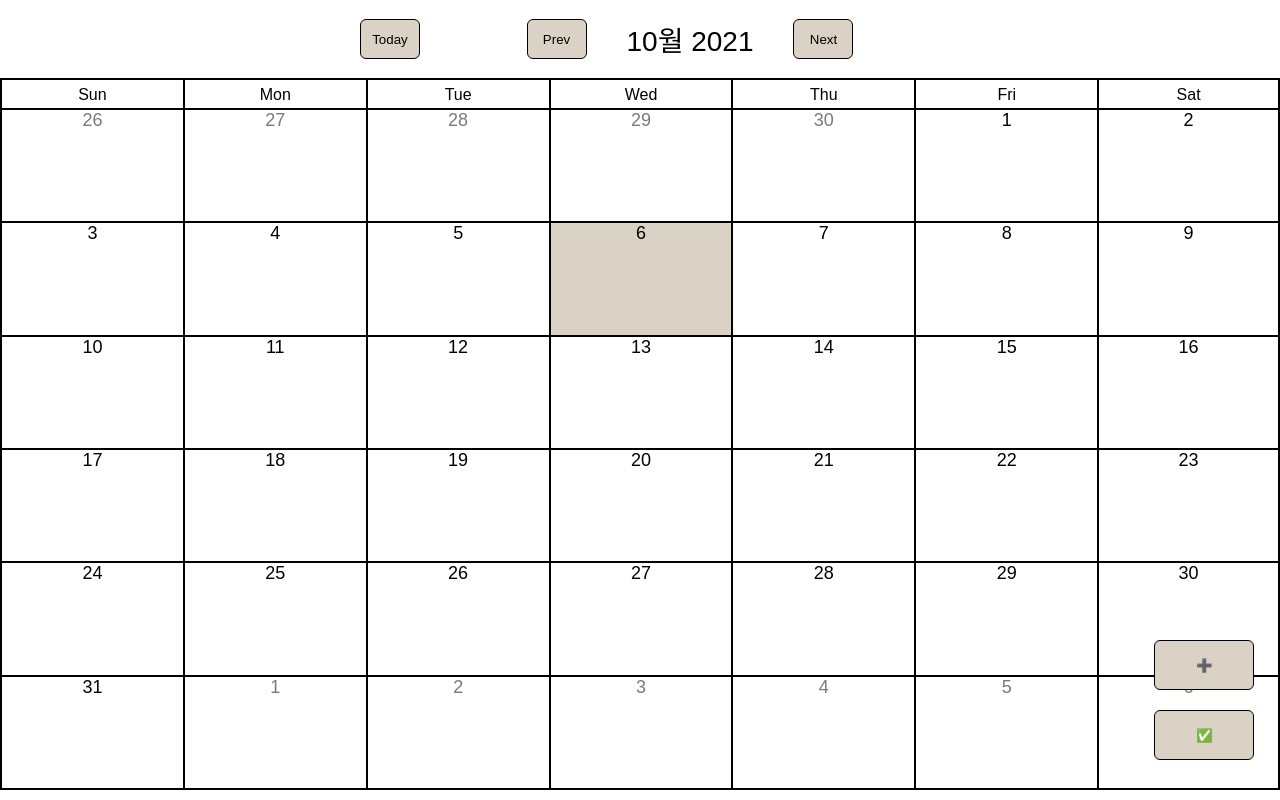
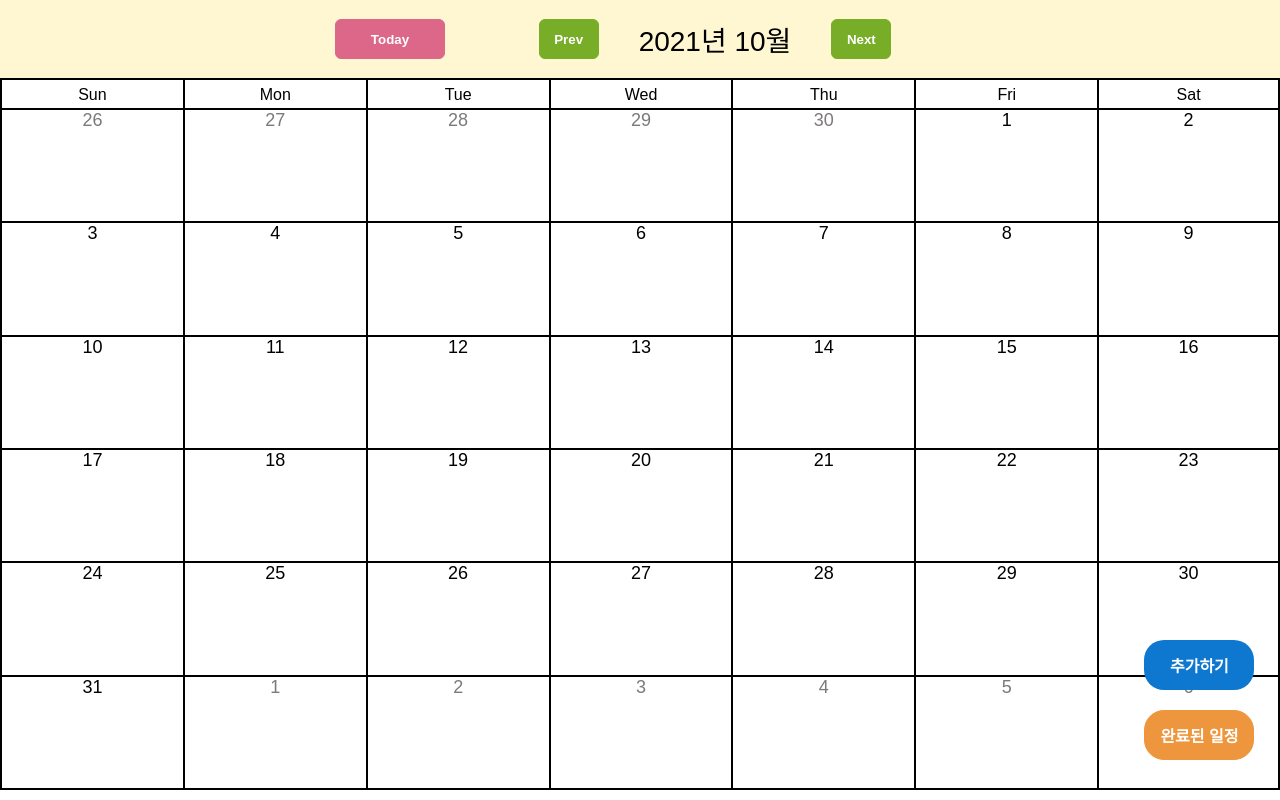
Before and after one commit to highjoon/My-Own-Calendar, a React (Create React App) app: page / in a window 1280 px wide. Built offline with nearby package versions, Linux system fonts and the light colour scheme; no server answers; the database is empty.

Commit message:
Color Styling

```diff
--- a/src/Styles/GlobalStyle.js
+++ b/src/Styles/GlobalStyle.js
@@ -15,20 +15,15 @@ const GlobalStyle = createGlobalStyle`
     :root {
         /* Color */
         --color-white: #ffffff;
-        --color-light-white: #eeeeee;
-        --color-dark-white: #bdbdbd;
-        --color-pink: #fe918d;
-        --color-dark-pink: #FF63B1;
-        --color-dark-grey: #cdcdcd;
-        --color-grey: #616161;
+        --color-dark-pink: #DD6789;
         --color-light-grey: #7c7979;
-        --color-blue: #73aace;
-        --color-dark-blue: #1909ee;
+        --color-blue: #0E78D1;
         --color-yellow: #fff7d1;
-        --color-light-yellow: #dbd2c6;
-        --color-orange: #feb546;
+        --color-light-cyan: #17ADAC;
+        --color-light-orange: #EE963E;
         --color-black: #000000;
-        --color-dark-purple: #272C52;
+        --color-green: #78AD27;
+        --color-crimson: #F23E33;
 
         /* Font size */
         --font-large: 48px;
@@ -38,6 +33,7 @@ const GlobalStyle = createGlobalStyle`
         --font-micro: 14px;
 
         /* Font weight */
+        --weight-heavy-bold: 900;
         --weight-bold: 700;
         --weight-semi-bold: 600;
         --weight-regular: 400;
--- a/src/components/Date.js
+++ b/src/components/Date.js
@@ -22,8 +22,8 @@ const Date = (props) => {
                         if (schedule.date.join("-") === thisDate) {
                             if (mode === "completed" && !schedule.is_complete) return;
 
-                            const hour = parseInt(String(schedule.dateWithTime).slice(-4, -2));
-                            const minutes = parseInt(String(schedule.dateWithTime).slice(-2));
+                            const hour = String(schedule.dateWithTime).slice(-4, -2);
+                            const minutes = String(schedule.dateWithTime).slice(-2);
 
                             return (
                                 <Schedule key={idx} id={schedule.id} _onClick={() => showModal(false, schedule.id)}>
--- a/src/components/DetailModal.js
+++ b/src/components/DetailModal.js
@@ -34,10 +34,11 @@ const DetailModal = (props) => {
         year: target.date[0],
         month: target.date[1],
         date: target.date[2],
-        hour: parseInt(String(target.dateWithTime).slice(-4, -2)),
-        minutes: parseInt(String(target.dateWithTime).slice(-2)),
+        hour: String(target.dateWithTime).slice(-4, -2),
+        minutes: String(target.dateWithTime).slice(-2),
         isComplete: target.is_complete,
     };
+    console.log(targetObj);
 
     return (
         <React.Fragment>
@@ -47,8 +48,8 @@ const DetailModal = (props) => {
                     <DetailTime>{`${targetObj.year}년 ${targetObj.month}월 ${targetObj.date}일 ${targetObj.hour}시 ${targetObj.minutes}분`}</DetailTime>
                     <DetailContent>{target.desc}</DetailContent>
                     <DetailBtnContainer>
-                        <Button text="삭제" right={10} _onClick={deleteSchedule} />
-                        <Button text={targetObj.isComplete ? "취소" : "완료"} _onClick={completeSchedule} />
+                        <Button className="detailBtn" text="삭제" _onClick={deleteSchedule} />
+                        <Button className="detailBtn" text={targetObj.isComplete ? "취소" : "완료"} _onClick={completeSchedule} />
                     </DetailBtnContainer>
                 </DetailContainer>
             </Modal>
--- a/src/components/Header.js
+++ b/src/components/Header.js
@@ -23,10 +23,10 @@ const HeaderBar = (props) => {
     return (
         <React.Fragment>
             <NavBar className="navbar">
-                <Button _onClick={moveToday} text="Today" />
+                <Button className="today" _onClick={moveToday} text="Today" />
                 <MonthContainer>
                     <Button className="prev" text="Prev" _onClick={prevMonth} />
-                    <Current className="current">{dayObj.format("MMM YYYY")}</Current>
+                    <Current className="current">{dayObj.format("YYYY년 MM월")}</Current>
                     <Button className="next" text="Next" _onClick={nextMonth} />
                 </MonthContainer>
             </NavBar>
@@ -40,7 +40,7 @@ const NavBar = styled.nav`
     justify-content: center;
     width: 100%;
     height: 80px;
-    background-color: var(--color-white);
+    background-color: var(--color-yellow);
     border-bottom: 2px solid var(--color-black);
 `;
 
@@ -51,11 +51,11 @@ const MonthContainer = styled.div`
     width: 500px;
 
     ${({ theme }) => theme.device.tablet} {
-        width: 400px;
+        width: 300px;
     }
 
     ${({ theme }) => theme.device.mobile} {
-        width: 250px;
+        width: 150px;
     }
 `;
 
@@ -69,7 +69,7 @@ const Current = styled.span`
     }
 
     ${({ theme }) => theme.device.mobile} {
-        font-size: var(--font-small);
+        font-size: var(--font-micro);
         margin: 0 5px;
     }
 `;
--- a/src/components/UploadModal.js
+++ b/src/components/UploadModal.js
@@ -66,7 +66,7 @@ const UploadModal = (props) => {
                     ref={scheduleDate}
                 />
                 <Input type="textarea" placeholder="설명 추가" _ref={scheduleDesc} />
-                <Button text="Upload" _onClick={createNewSchedule} />
+                <Button className="upload" text="Upload" _onClick={createNewSchedule} />
             </Modal>
         </React.Fragment>
     );
--- a/src/elements/Button.js
+++ b/src/elements/Button.js
@@ -48,31 +48,69 @@ const DefaultButton = styled.button`
     background-color: var(--color-light-yellow);
     color: var(--color-black);
     font-size: ${(props) => props.fontSize};
-    border: 1px solid black;
+    border: 1px solid var(--color-black);
     border-radius: var(--size-border-radius);
     margin: 0 20px;
+    font-weight: var(--weight-bold);
+    color: var(--color-white);
+
+    &.today {
+        width: 110px;
+        border: 1px solid var(--color-dark-pink);
+        background-color: var(--color-dark-pink);
+
+        ${({ theme }) => theme.device.tablet} {
+            width: 50px;
+        }
+    }
+
+    &.prev,
+    &.next {
+        border: 1px solid var(--color-green);
+        background-color: var(--color-green);
+    }
 
     ${({ theme }) => theme.device.tablet} {
         font-size: 7px;
         width: 40px;
         height: 30px;
     }
+
+    &.upload {
+        width: 110px;
+        border: 1px solid var(--color-light-cyan);
+        background-color: var(--color-light-cyan);
+    }
+
+    &.detailBtn {
+        width: 110px;
+        border: 1px solid var(--color-crimson);
+        background-color: var(--color-crimson);
+    }
 `;
 
 const RectButton = styled.button`
-    width: 100px;
+    width: 110px;
     height: 50px;
-    border: 1px solid var(--color-black);
-    border-radius: var(--size-border-radius);
-    background-color: var(--color-light-yellow);
+    border: 1px solid var(--color-light-orange);
+    border-radius: 20px;
+    background-color: var(--color-light-orange);
+    font-size: var(--font-small);
+    font-weight: var(--weight-bold);
+    color: var(--color-white);
 
     &.upload_btn {
+        background-color: var(--color-blue);
+        border: 1px solid var(--color--blue);
+        color: var(--color-white);
         margin-bottom: 20px;
     }
 
     ${({ theme }) => theme.device.tablet} {
-        width: 60px;
+        width: 70px;
         height: 40px;
+        font-size: var(--font-micro);
+        font-weight: var(--weight-regular);
     }
 `;
 
--- a/src/pages/Calendar.js
+++ b/src/pages/Calendar.js
@@ -85,8 +85,8 @@ const Calendar = () => {
                     ))}
                 </DateContainer>
                 <ControlBtnContainer>
-                    <Button is_rect text="➕" className="upload_btn" _onClick={() => _showUploadModal(true)} />
-                    <Button is_rect text={mode === "all" ? "✅" : "✔️"} className="complete_check_btn" _onClick={changeMode} />
+                    <Button is_rect text="추가하기" className="upload_btn" _onClick={() => _showUploadModal(true)} />
+                    <Button is_rect text={mode === "all" ? "완료된 일정" : "모든 일정"} className="complete_check_btn" _onClick={changeMode} />
                 </ControlBtnContainer>
             </CalendarContainer>
         </React.Fragment>
```
Also changed, not shown: public/highjoon.png (added).
